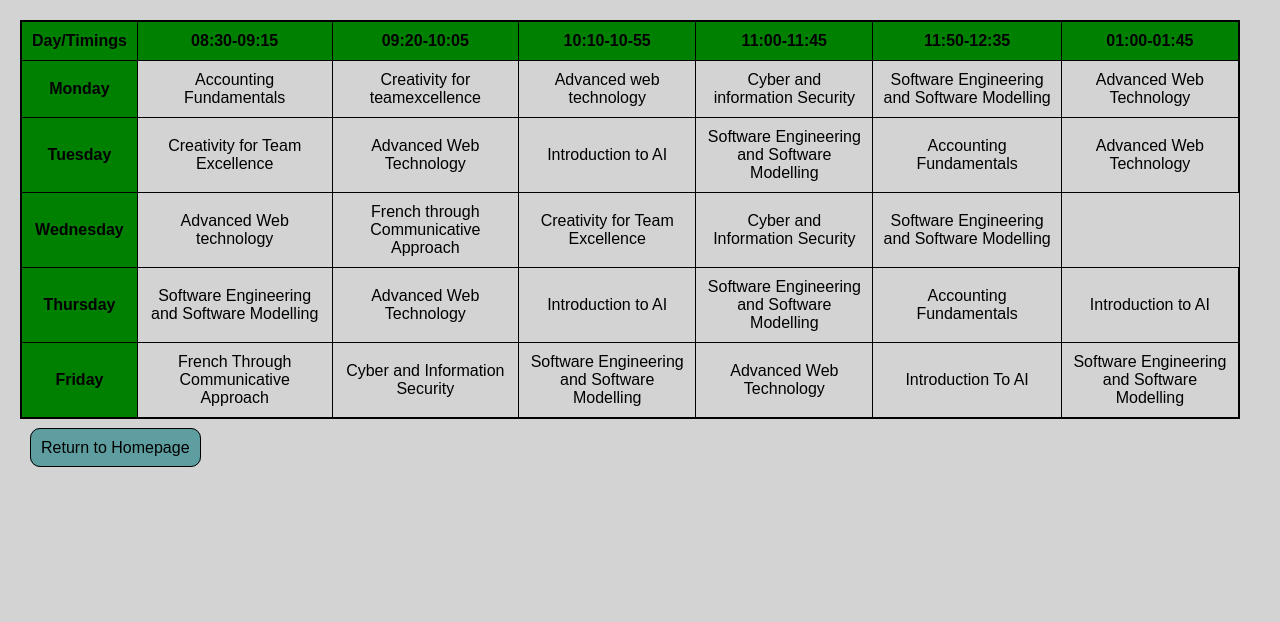
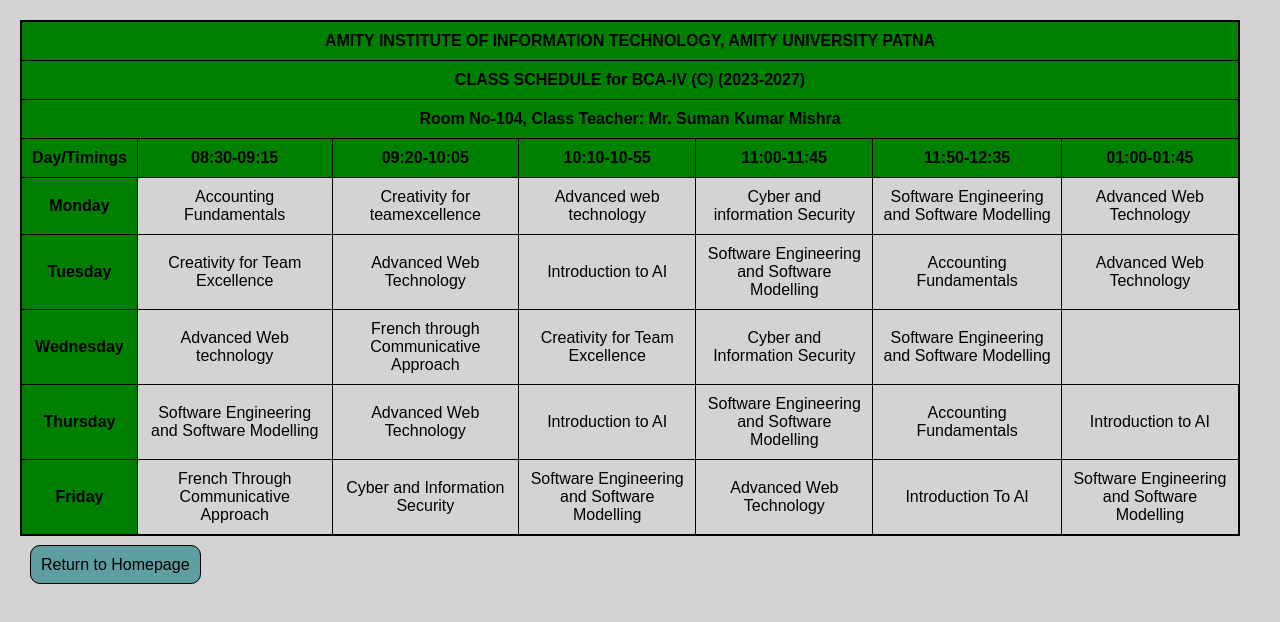
Before and after one commit to thegrimlet/web, a plain HTML site: page table.html in a window 1280 px wide. Drawn offline with Linux system fonts and the light colour scheme.

Commit message:
Update table.html
added more headings

```diff
--- a/table.html
+++ b/table.html
@@ -10,6 +10,15 @@
     <body>
         <table>
             <thead>
+                <tr>
+                    <th colspan="7" class="blue">AMITY INSTITUTE OF INFORMATION TECHNOLOGY, AMITY UNIVERSITY PATNA</th>
+                </tr>
+                <tr>
+                    <th colspan="7" class="yellow">CLASS SCHEDULE for BCA-IV (C) (2023-2027)</th>
+                </tr>
+                <tr>
+                    <th colspan="7" class="purple">Room No-104, Class Teacher: Mr. Suman Kumar Mishra</th>
+                </tr>
                 <tr>
                     <th>Day/Timings</th>
                     <th>08:30-09:15</th>
```
